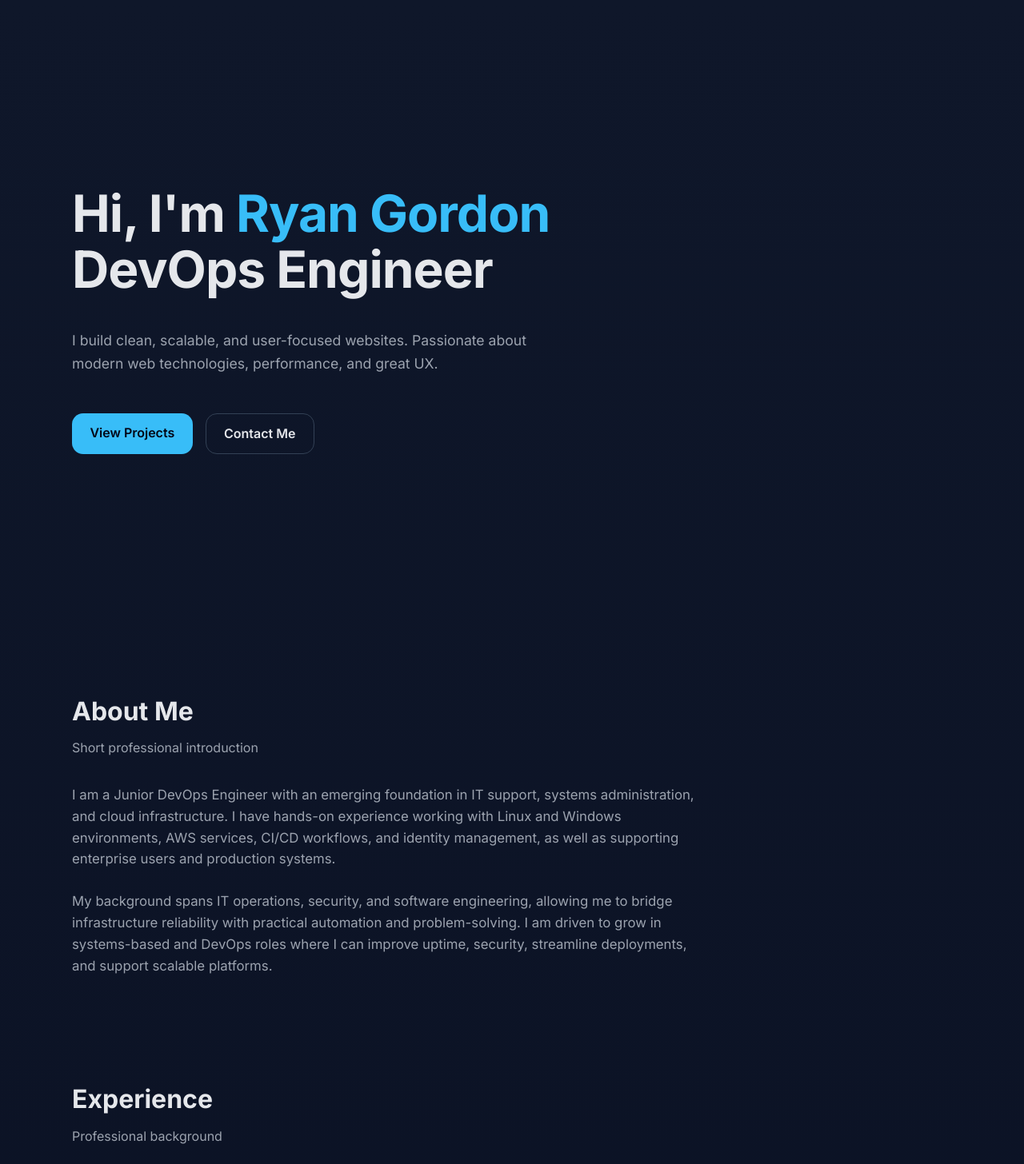
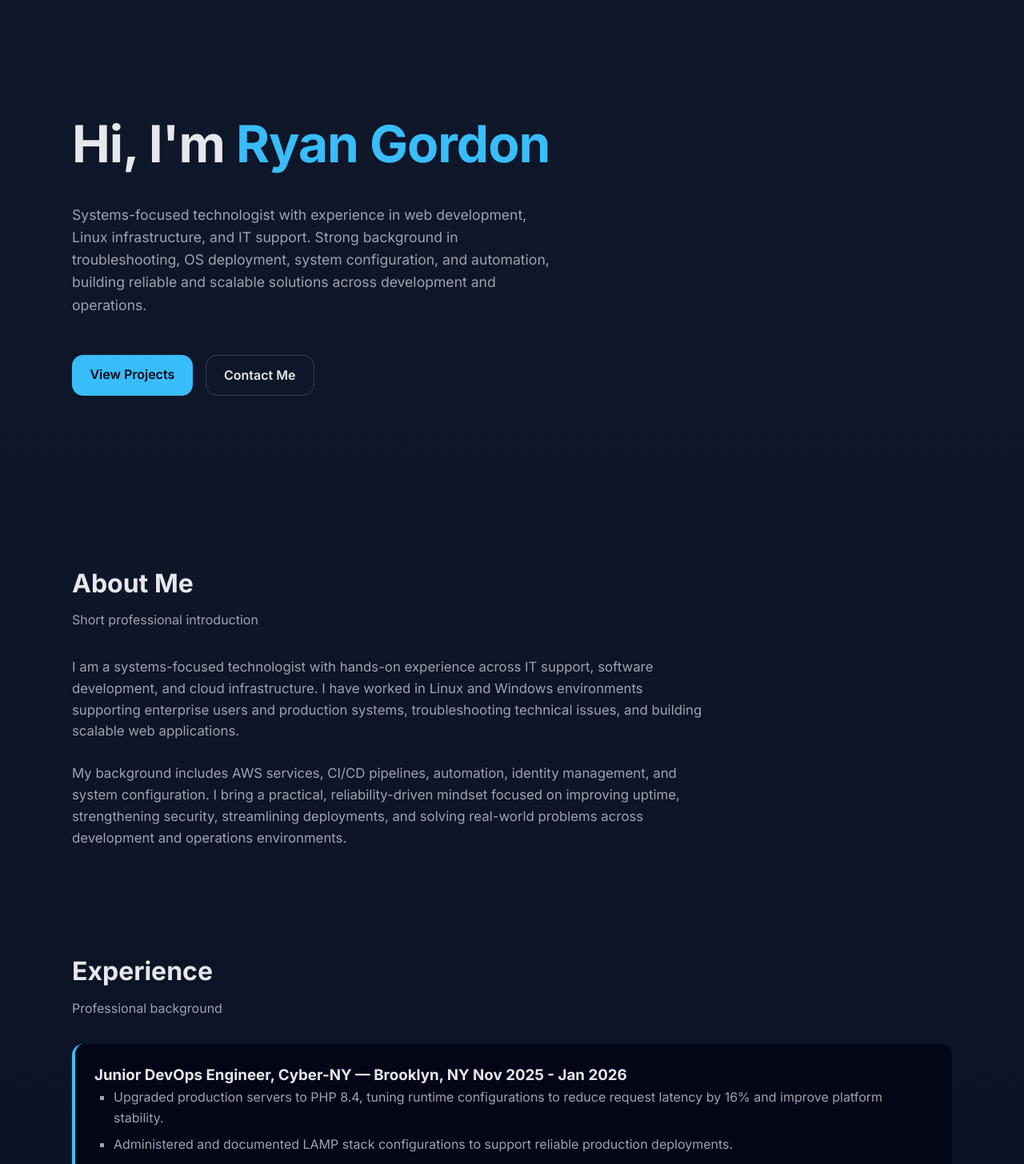
Before and after one commit to ryankgordon/RyanGordon, a Flask app: page /resume in a window 1280 px wide. Shown: the top 1456 px of the page at 80% size. Run offline with Flask 3, Linux system fonts and the light colour scheme.

Commit message:
updated the sections

```diff
--- a/static/resume.css
+++ b/static/resume.css
@@ -46,7 +46,7 @@ margin-bottom: 6rem;
 
 /* ---------- Header ---------- */
 header {
-min-height: 100vh;
+min-height: 80vh;
 display: flex;
 align-items: center;
 justify-content: center;
--- a/templates/resume.html
+++ b/templates/resume.html
@@ -17,10 +17,10 @@
   <!-- HERO -->
   <header>
     <div class="container hero">
-      <h1>Hi, I'm <span> Ryan Gordon</span><br />DevOps Engineer</h1>
-      <p>
-        I build clean, scalable, and user-focused websites.
-        Passionate about modern web technologies, performance, and great UX.
+      <h1>Hi, I'm <span> Ryan Gordon</span></h1>
+      <p> Systems-focused technologist with experience in web development, Linux infrastructure, and IT support. Strong
+        background in troubleshooting, OS deployment, system configuration, and automation, building reliable and
+        scalable solutions across development and operations.
       </p>
 
       <div class="hero-actions">
@@ -38,14 +38,13 @@
     </div>
 
     <p class="about">
-      I am a Junior DevOps Engineer with an emerging foundation in IT support, systems administration, and cloud
-      infrastructure. I have hands-on experience working with Linux and Windows environments, AWS services, CI/CD
-      workflows, and identity management, as well as supporting enterprise users and production systems.</p>
+      I am a systems-focused technologist with hands-on experience across IT support, software development, and cloud
+      infrastructure. I have worked in Linux and Windows environments supporting enterprise users and production
+      systems, troubleshooting technical issues, and building scalable web applications.</p>
     <br>
-    <p class="about">My background spans IT operations, security, and software engineering, allowing me to bridge
-      infrastructure
-      reliability with practical automation and problem-solving. I am driven to grow in systems-based and DevOps roles
-      where I can improve uptime, security, streamline deployments, and support scalable platforms.
+    <p class="about"> My background includes AWS services, CI/CD pipelines, automation, identity management, and system
+      configuration. I bring a practical, reliability-driven mindset focused on improving uptime, strengthening security,
+      streamlining deployments, and solving real-world problems across development and operations environments.
     </p>
   </section>
 
@@ -125,39 +124,68 @@
     <div class="projects-grid">
       <div class="project">
         <h3>Internal Infrastructure Monitoring & Deployment Dashboard | Python, Bash, MySQL, GitHub Actions</h3>
-        <p>Built a lightweight internal web dashboard to monitor Linux server health, track deployments, and flag basic security risks, replacing manual checks with centralized visibility. Collected CPU, memory, disk, and uptime metrics via SSH-based scripts, logged deployment events through GitHub Actions webhooks, and surfaced security alerts for outdated packages, failed SSH logins, and open ports. Designed a clean, modular backend with persistent storage and clear documentation to support scalability, reliability, and easy onboarding of new servers.</p>
+        <p>Built a lightweight internal web dashboard to monitor Linux server health, track deployments, and flag basic
+          security risks, replacing manual checks with centralized visibility. Collected CPU, memory, disk, and uptime
+          metrics via SSH-based scripts, logged deployment events through GitHub Actions webhooks, and surfaced security
+          alerts for outdated packages, failed SSH logins, and open ports. Designed a clean, modular backend with
+          persistent storage and clear documentation to support scalability, reliability, and easy onboarding of new
+          servers.</p>
       </div>
 
       <div class="project">
         <h3>Website Monitoring & Alerting System | Python, FastAPI</h3>
-        <p>
-          Built a Python-based uptime monitoring service that automatically checks multiple websites every 60 seconds, detects outages, and logs availability data to eliminate manual monitoring. Designed clean, high-performance APIs with FastAPI, implemented real-time Discord alerts on status changes, and structured the system for scalability, reliability, and future expansion.
+        <p>Built a Python-based uptime monitoring service that automatically checks multiple websites every 60 seconds,
+          detects outages, and logs availability data to eliminate manual monitoring. Designed clean, high-performance
+          APIs with FastAPI, implemented real-time Discord alerts on status changes, and structured the system for
+          scalability, reliability, and future expansion.
         </p>
       </div>
 
       <div class="project">
         <h3>St. Charles Products Website — IT Support & Web Operations</h3>
-      <p>Deployed and supported a Hair production website, handling hosting setup, configuration, and troubleshooting for uptime and usability. Resolved front-end and content issues, supporting user inquiries and ensuring cross-device compatibility. Maintained documentation and performed updates, applying problem-solving and customer-focused support skills.
+        <p>Deployed and supported a Hair production website, handling hosting setup, configuration, and troubleshooting
+          for uptime and usability. Resolved front-end and content issues, supporting user inquiries and ensuring
+          cross-device compatibility. Maintained documentation and performed updates, applying problem-solving and
+          customer-focused support skills.
         </p>
       </div>
 
       <div class="project">
         <h3>LAMP Stack Fundamentals (Linux Server, Apache, MySQL, PHP)</h3>
-        <p>
-          Built and documented a complete LAMP stack from a blank Ubuntu system by developing a simple database-backed web application that persists state across refreshes and restarts. Implemented Apache request handling, PHP server-side logic, and MySQL data storage to demonstrate end-to-end backend workflows. Focused on clean configuration, understanding system interactions, and documenting setup and data flow to build a strong foundation in server administration and web infrastructure.
+        <p>Built and documented a complete LAMP stack from a blank Ubuntu system by developing a simple database-backed
+          web application that persists state across refreshes and restarts. Implemented Apache request handling, PHP
+          server-side logic, and MySQL data storage to demonstrate end-to-end backend workflows. Focused on clean
+          configuration, understanding system interactions, and documenting setup and data flow to build a strong
+          foundation in server administration and web infrastructure.
         </p>
       </div>
 
       <div class="project">
         <h3>Morrison Mentors Inc Computer build</h3>
-        <p> Upgraded a Dell OptiPlex 5070 from Windows 7 to Windows 11, performing hardware validation, OS installation, driver configuration, and system setup. Provided hands-on technical instruction and troubleshooting, teaching entry-level IT learners PC building, OS installation, and basic hardware/software diagnostics. Maintained the system as a personal home lab for continued practice in IT support, system administration, and troubleshooting.
+        <p>Upgraded a Dell OptiPlex 5070 from Windows 7 to Windows 11, performing hardware validation, OS installation,
+          driver configuration, and system setup. Provided hands-on technical instruction and troubleshooting, teaching
+          entry-level IT learners PC building, OS installation, and basic hardware/software diagnostics. Maintained the
+          system as a personal home lab for continued practice in IT support, system administration, and
+          troubleshooting.
+        </p>
+      </div>
+
+      <div class="project">
+        <h3>Docker Containerization Guide — Python & JavaScript</h3>
+        <p>Built and documented a full Docker workflow for Python and JavaScript applications, including container creation,
+          image management, and environment configuration. Configured development environments with Docker for VS Code, enabling
+          consistent application deployment across machines and eliminating environment conflicts. Demonstrated hands-on
+          experience in container orchestration, OS-level configuration, and troubleshooting to ensure scalable, reliable, and reproducible application deployments.
         </p>
       </div>
 
       <div class="project">
         <h3>QR Maker</h3>
-        <p>
-          A lightweight, open-source QR code generator that produces high-quality QR codes locally. Perfect for personal use, small businesses or developers who wants a QR code with this tool. It’s built with Python and FastAPI, providing a simple web interface to create QR codes from URLs or text. The project focuses on clean code, performance, and ease of use, making it a practical solution for anyone needing quick QR code generation without relying on third-party services.
+        <p>A lightweight, open-source QR code generator that produces high-quality QR codes locally. Perfect for personal
+          use, small businesses or developers who wants a QR code with this tool. It’s built with Python and FastAPI,
+          providing a simple web interface to create QR codes from URLs or text. The project focuses on clean code,
+          performance, and ease of use, making it a practical solution for anyone needing quick QR code generation
+          without relying on third-party services.
         </p>
       </div>
     </div>
@@ -228,6 +256,8 @@
       <div class="skill">SSH</div>
       <div class="skill">TCP/IP</div>
       <div class="skill">DNS</div>
+      <div class="skill">Slack</div>
+      <div class="skill">firewall</div>
     </div>
   </section>
 
@@ -243,7 +273,8 @@
 
         <div class="experience">
           <div class="job">
-              <h4>Associate of Science (A.S.) in Information Technology, City University of New York (CUNY) Guttman Community College</h4>
+            <h4>Associate of Science (A.S.) in Information Technology, City University of New York (CUNY) Guttman
+              Community College</h4>
           </div>
         </div>
 
```
Lines whose indentation alone changed are shown as unchanged.
